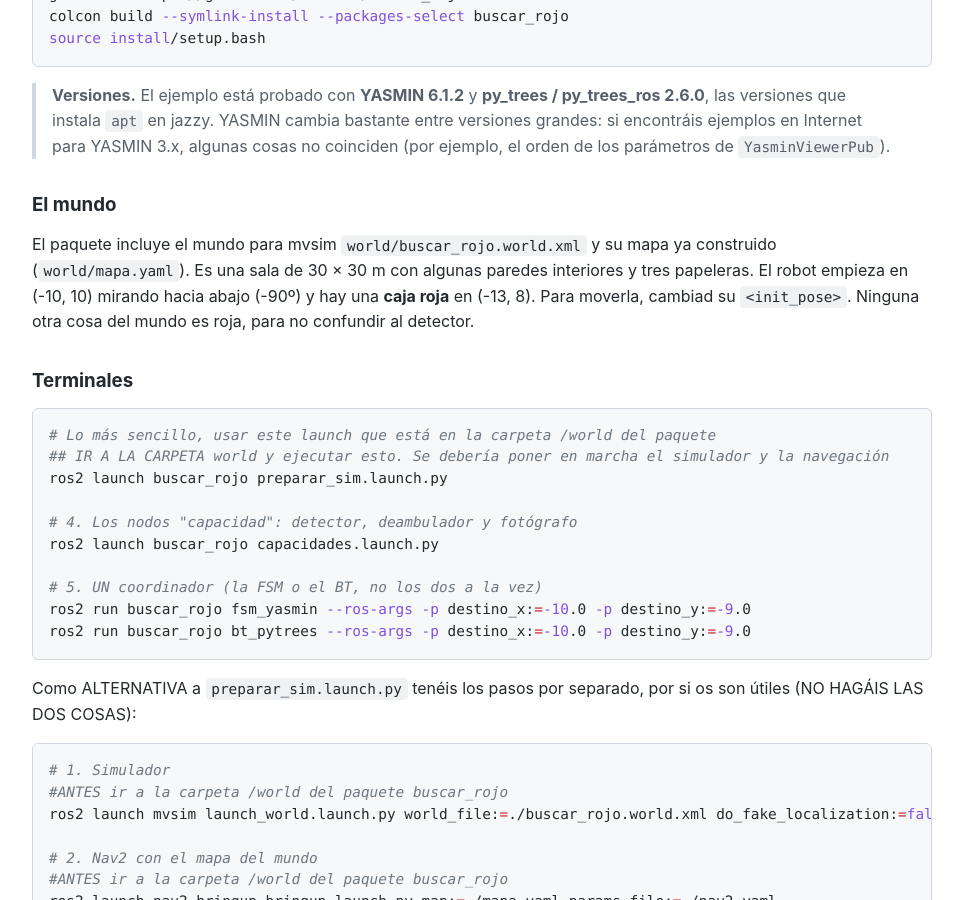
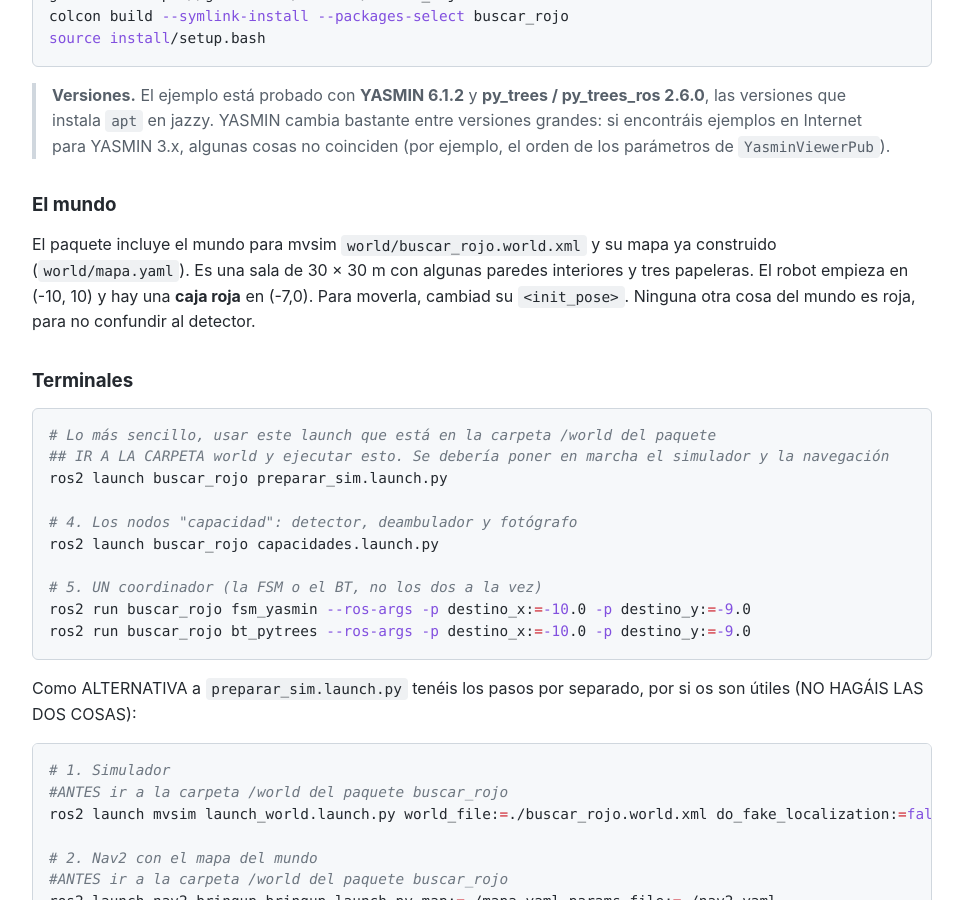
Before and after one commit to ottocol/robots_moviles_26_27, a Jekyll site: the page built from proyecto/apuntes-fsm-bt.md, in a window 1280 px wide and 900 px high, scrolled down 11994 px. Shown: the whole window, without its empty margins (158-1121 px from the left). Built offline with Jekyll 4.4.1, drawn with Linux system fonts in a browser that asks for light colours; our own code applies the rules of GitHub Pages for plain Markdown files.

Commit message:
cambiado ángulo del robot y posición de la caja roja

````diff
--- a/proyecto/apuntes-fsm-bt.md
+++ b/proyecto/apuntes-fsm-bt.md
@@ -402,7 +402,7 @@ source install/setup.bash
 
 ### El mundo
 
-El paquete incluye el mundo para mvsim `world/buscar_rojo.world.xml` y su mapa ya construido (`world/mapa.yaml`). Es una sala de 30 × 30 m con algunas paredes interiores y tres papeleras. El robot empieza en (-10, 10) mirando hacia abajo (-90º) y hay una **caja roja** en (-13, 8). Para moverla, cambiad su `<init_pose>`. Ninguna otra cosa del mundo es roja, para no confundir al detector.
+El paquete incluye el mundo para mvsim `world/buscar_rojo.world.xml` y su mapa ya construido (`world/mapa.yaml`). Es una sala de 30 × 30 m con algunas paredes interiores y tres papeleras. El robot empieza en (-10, 10) y hay una **caja roja** en (-7,0). Para moverla, cambiad su `<init_pose>`. Ninguna otra cosa del mundo es roja, para no confundir al detector.
 
 ### Terminales
 
@@ -418,7 +418,6 @@ ros2 launch buscar_rojo capacidades.launch.py
 ros2 run buscar_rojo fsm_yasmin --ros-args -p destino_x:=-10.0 -p destino_y:=-9.0
 ros2 run buscar_rojo bt_pytrees --ros-args -p destino_x:=-10.0 -p destino_y:=-9.0
 ```
-
 
 Como ALTERNATIVA a `preparar_sim.launch.py` tenéis los pasos por separado, por si os son útiles (NO HAGÁIS LAS DOS COSAS):
 
````
